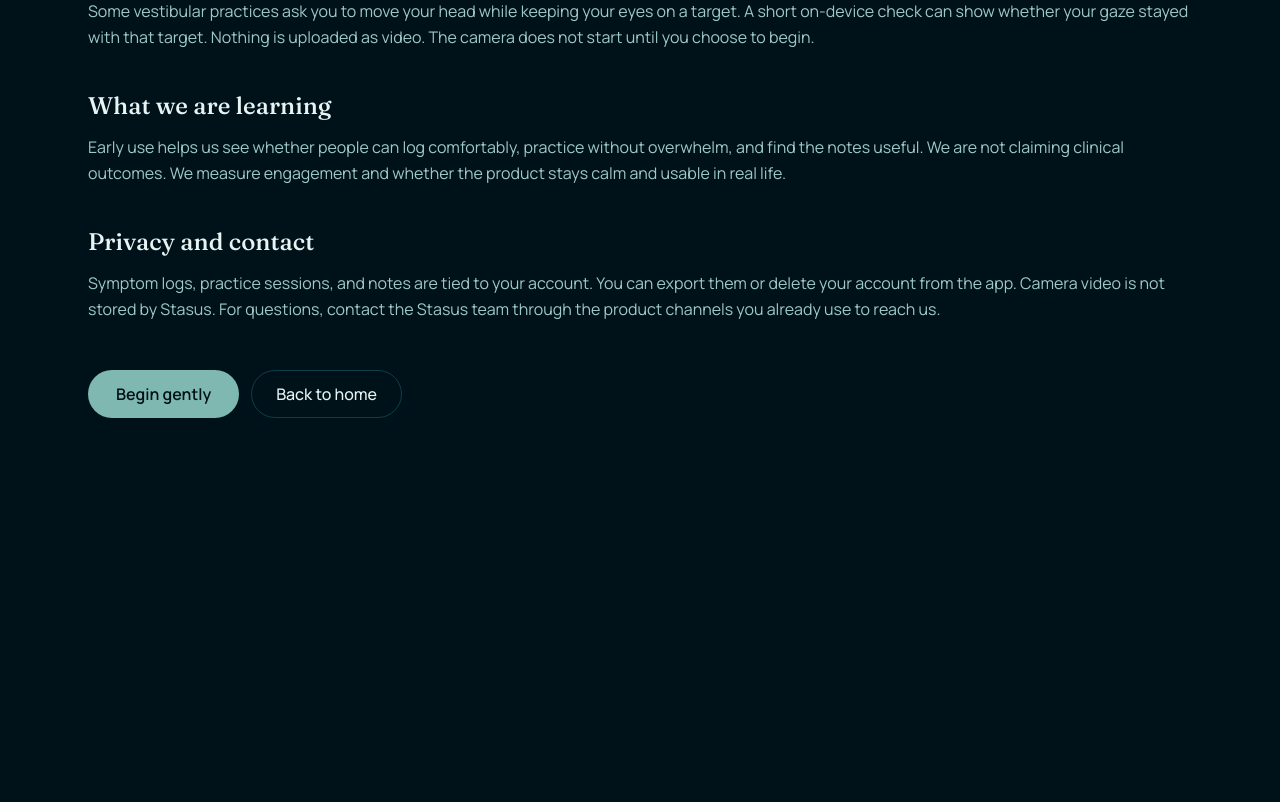
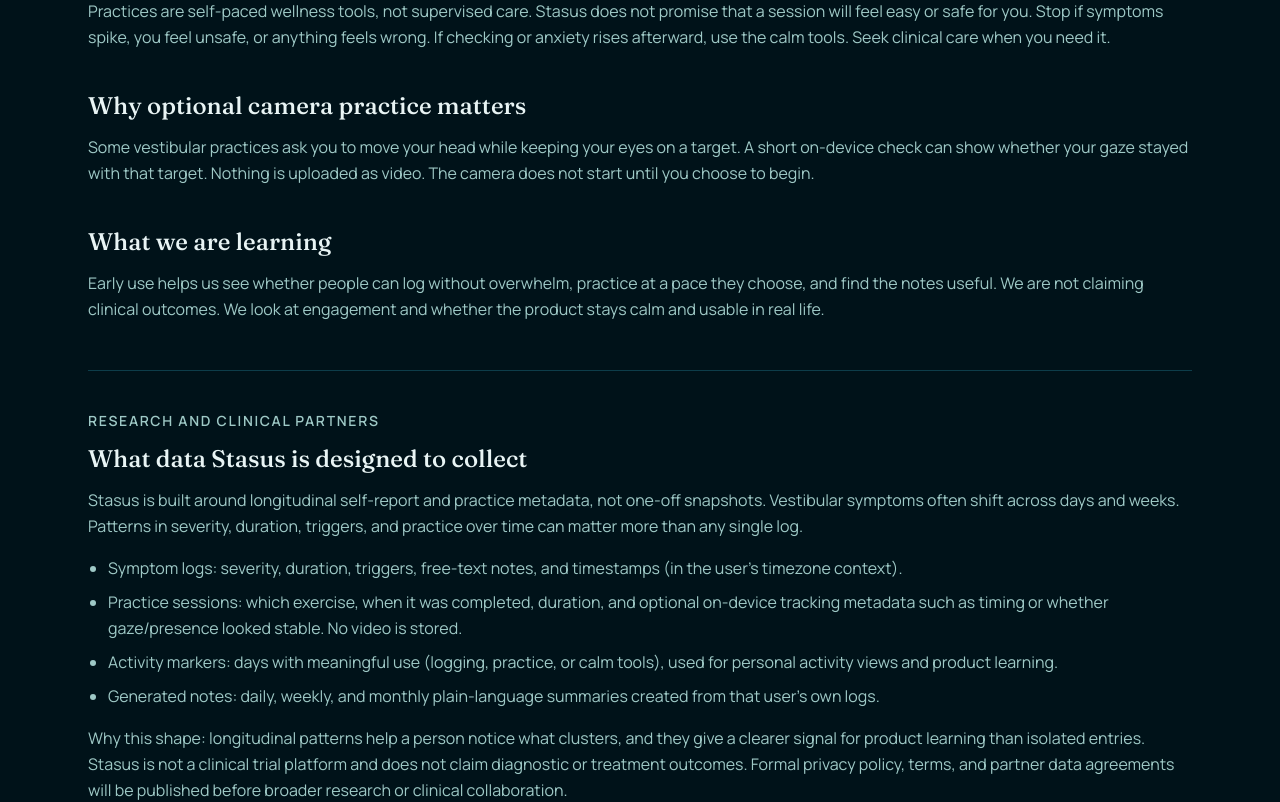
Before and after one commit to dbustosjr/Stasus, a Next.js app: page /overview in a window 1280 px wide. Shown: the part 1000-1802 px from the top of the page. Before the commit the page ends 1530 px from the top, so only its background shows below. Built offline with nearby package versions, Linux system fonts and the light colour scheme.

Commit message:
changes to landing page copy and demos, copy throughout app dashboard as well

```diff
--- a/src/app/app/exercises/page.tsx
+++ b/src/app/app/exercises/page.tsx
@@ -51,8 +51,9 @@
         </h1>
         <p className="mt-2 max-w-2xl text-[var(--stasus-ink-muted)]">
           Short practices for gaze, balance, habituation, and BPPV orientation.
-          These are wellness tools, not a diagnosis or treatment plan. If things
-          feel louder afterward, try the{" "}
+          These are wellness tools, not a diagnosis or treatment plan. Go at your
+          own pace. Stop if symptoms spike or you feel unsafe. If things feel
+          louder afterward, try the{" "}
           <Link
             href="/app/calm"
             className="font-semibold text-[var(--stasus-teal)] dark:text-[var(--stasus-aqua)]"
--- a/src/app/overview/page.tsx
+++ b/src/app/overview/page.tsx
@@ -27,7 +27,7 @@
           </h1>
           <p className="mt-5 text-lg leading-relaxed text-[var(--stasus-ink-muted)]">
             Stasus is a browser-based vestibular wellness app. You can log what
-            flares, practice guided exercises that fit how you feel, use short
+            flares, practice from a guided library at your own pace, use short
             calm tools when the checking loop gets loud, and read gentle
             pattern notes over time.
           </p>
@@ -83,6 +83,19 @@
 
           <section className="mt-10">
             <h2 className="font-display text-2xl font-medium text-[var(--stasus-ink)]">
+              Practice limits
+            </h2>
+            <p className="mt-3 text-base leading-relaxed text-[var(--stasus-ink-muted)]">
+              Practices are self-paced wellness tools, not supervised care.
+              Stasus does not promise that a session will feel easy or safe for
+              you. Stop if symptoms spike, you feel unsafe, or anything feels
+              wrong. If checking or anxiety rises afterward, use the calm tools.
+              Seek clinical care when you need it.
+            </p>
+          </section>
+
+          <section className="mt-10">
+            <h2 className="font-display text-2xl font-medium text-[var(--stasus-ink)]">
               Why optional camera practice matters
             </h2>
             <p className="mt-3 text-base leading-relaxed text-[var(--stasus-ink-muted)]">
@@ -98,10 +111,57 @@
               What we are learning
             </h2>
             <p className="mt-3 text-base leading-relaxed text-[var(--stasus-ink-muted)]">
-              Early use helps us see whether people can log comfortably,
-              practice without overwhelm, and find the notes useful. We are not
-              claiming clinical outcomes. We measure engagement and whether the
-              product stays calm and usable in real life.
+              Early use helps us see whether people can log without overwhelm,
+              practice at a pace they choose, and find the notes useful. We are
+              not claiming clinical outcomes. We look at engagement and whether
+              the product stays calm and usable in real life.
+            </p>
+          </section>
+
+          <section
+            id="partners"
+            className="mt-12 border-t border-[var(--stasus-border)] pt-10"
+          >
+            <p className="text-sm font-semibold tracking-[0.12em] text-[var(--stasus-ink-muted)] uppercase">
+              Research and clinical partners
+            </p>
+            <h2 className="font-display mt-3 text-2xl font-medium text-[var(--stasus-ink)]">
+              What data Stasus is designed to collect
+            </h2>
+            <p className="mt-3 text-base leading-relaxed text-[var(--stasus-ink-muted)]">
+              Stasus is built around longitudinal self-report and practice
+              metadata, not one-off snapshots. Vestibular symptoms often shift
+              across days and weeks. Patterns in severity, duration, triggers,
+              and practice over time can matter more than any single log.
+            </p>
+            <ul className="mt-4 list-disc space-y-2 pl-5 text-base leading-relaxed text-[var(--stasus-ink-muted)]">
+              <li>
+                Symptom logs: severity, duration, triggers, free-text notes, and
+                timestamps (in the user’s timezone context).
+              </li>
+              <li>
+                Practice sessions: which exercise, when it was completed,
+                duration, and optional on-device tracking metadata such as
+                timing or whether gaze/presence looked stable. No video is
+                stored.
+              </li>
+              <li>
+                Activity markers: days with meaningful use (logging, practice, or
+                calm tools), used for personal activity views and product
+                learning.
+              </li>
+              <li>
+                Generated notes: daily, weekly, and monthly plain-language
+                summaries created from that user’s own logs.
+              </li>
+            </ul>
+            <p className="mt-4 text-base leading-relaxed text-[var(--stasus-ink-muted)]">
+              Why this shape: longitudinal patterns help a person notice what
+              clusters, and they give a clearer signal for product learning than
+              isolated entries. Stasus is not a clinical trial platform and does
+              not claim diagnostic or treatment outcomes. Formal privacy policy,
+              terms, and partner data agreements will be published before broader
+              research or clinical collaboration.
             </p>
           </section>
 
--- a/src/app/page.tsx
+++ b/src/app/page.tsx
@@ -116,7 +116,15 @@
               </div>
 
               <div className="animate-[stasus-rise_0.7s_ease-out_0.12s_both] md:max-w-xl md:justify-self-end lg:max-w-[38rem]">
-                <WebcamDemo variant="hero" />
+                <WebcamDemo
+                  variant="hero"
+                  aspect="portrait"
+                  src="/demo/symptom-tracker.mp4"
+                  poster="/demo/symptom-tracker-poster.png"
+                  ariaLabel="Demo of the Stasus symptom tracker"
+                  playLabel="See the symptom tracker"
+                  caption="Log flares and see your trend · tap play when you’re ready"
+                />
               </div>
             </div>
           </div>
@@ -213,8 +221,13 @@
               <p className="mt-4 text-base leading-relaxed text-[var(--stasus-ink-muted)] sm:text-lg">
                 Short practices for gaze, balance, getting used to motion a
                 little at a time, and clear education about inner-ear crystal
-                shifts (often called BPPV). Optional camera checks when they
-                help. See the demo above for how a calm check looks.
+                shifts (often called BPPV). Optional camera checks are available
+                for some of them. See the demo above for how a calm check looks.
+              </p>
+              <p className="mt-3 text-base leading-relaxed text-[var(--stasus-ink-muted)] sm:text-lg">
+                Go at your own pace. Stop if symptoms spike, you feel unsafe, or
+                anything feels wrong. Stasus does not supervise practice and does
+                not promise that a session will feel comfortable.
               </p>
             </header>
 
@@ -327,6 +340,11 @@
                 treatment plan. It does not replace care from a clinician.
               </li>
               <li>
+                During practice, stop if symptoms spike, you feel unsafe, or
+                anything feels wrong. Use calm tools if checking or anxiety rises
+                afterward. Nothing in the library is supervised care.
+              </li>
+              <li>
                 If symptoms suddenly worsen with red-flag signs (such as sudden
                 severe vertigo with face droop, arm weakness, speech trouble, or
                 severe headache), seek emergency care. The app includes emergency
@@ -336,7 +354,8 @@
                 Optional camera practice stays on your device. Stasus does not
                 store video. Practice metadata (for example timing and whether
                 tracking looked stable) may be saved with your account so you can
-                review sessions.
+                review sessions. Full privacy policy and terms will be published
+                before broader invites.
               </li>
               <li>
                 Your logs and notes are tied to your account. You can export them
```
Also changed, not shown: src/components/webcam-demo.tsx (+38 -13 lines), public/demo/symptom-tracker-poster.png (added), 1 other file (tests, documents, lock files or other folders).
